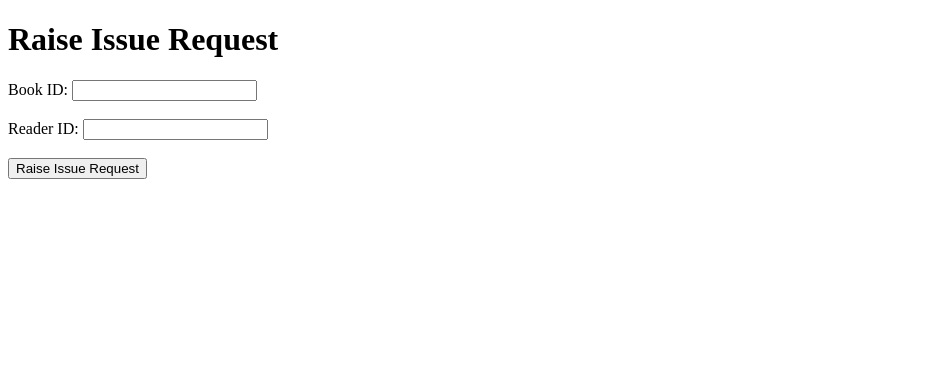
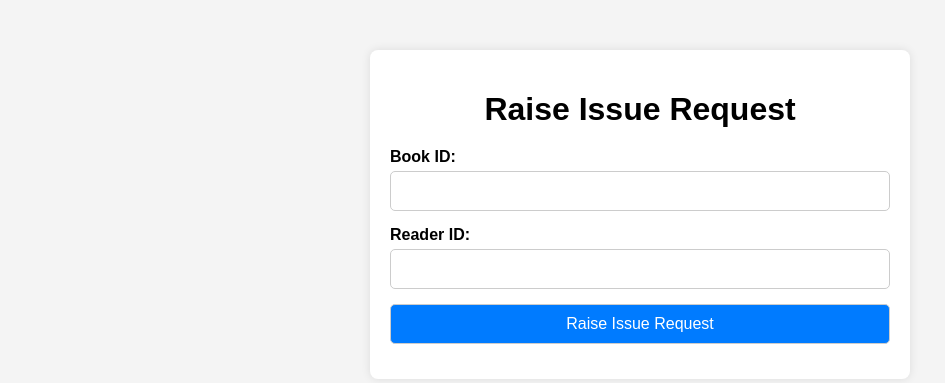
Before and after one commit to Yashika-Developer/library-golang, a plain HTML site: page golangL2/raise.html in a window 1280 px wide. Shown: the whole page, without its empty margins (0-945 px from the left). Drawn offline with Linux system fonts and the light colour scheme.

Commit message:
Update raise.html

```diff
--- a/golangL2/raise.html
+++ b/golangL2/raise.html
@@ -5,45 +5,105 @@
     <meta name="viewport" content="width=device-width, initial-scale=1.0">
     <title>Raise Issue Request</title>
     <style>
-        /* Add your CSS styles here */
+        body {
+            font-family: Arial, sans-serif;
+            background-color: #f4f4f4;
+            margin: 0;
+            padding: 0;
+        }
+
+        .container {
+            max-width: 500px;
+            margin: 50px auto;
+            padding: 20px;
+            background-color: #fff;
+            border-radius: 8px;
+            box-shadow: 0 0 10px rgba(0, 0, 0, 0.1);
+        }
+
+        h1 {
+            text-align: center;
+            margin-bottom: 20px;
+        }
+
+        form {
+            display: flex;
+            flex-direction: column;
+        }
+
+        label {
+            font-weight: bold;
+            margin-bottom: 5px;
+        }
+
+        input[type="text"],
+        input[type="number"],
+        button {
+            padding: 10px;
+            margin-bottom: 15px;
+            border: 1px solid #ccc;
+            border-radius: 5px;
+            font-size: 16px;
+            transition: border-color 0.3s ease;
+        }
+
+        input[type="text"]:focus,
+        input[type="number"]:focus {
+            outline: none;
+            border-color: #007bff;
+        }
+
+        button {
+            background-color: #007bff;
+            color: #fff;
+            cursor: pointer;
+            transition: background-color 0.3s ease;
+        }
+
+        button:hover {
+            background-color: #0056b3;
+        }
     </style>
 </head>
 <body>
-    <h1>Raise Issue Request</h1>
-    <form id="raiseIssueForm">
-        <label for="bookID">Book ID:</label>
-        <input type="text" id="bookID" name="bookID"><br><br>
-        <label for="readerID">Reader ID:</label>
-        <input type="text" id="readerID" name="readerID"><br><br>
-        <button type="submit">Raise Issue Request</button>
-    </form>
+    <div class="container">
+        <h1>Raise Issue Request</h1>
+        <form id="raiseIssueForm">
+            <label for="bookID">Book ID:</label>
+            <input type="text" id="bookID" name="bookID" required>
+
+            <label for="readerID">Reader ID:</label>
+            <input type="number" id="readerID" name="readerID" required>
+
+            <button type="button" onclick="raiseIssueRequest()">Raise Issue Request</button>
+        </form>
+    </div>
 
     <script>
-        document.getElementById("raiseIssueForm").addEventListener("submit", function(event) {
-            event.preventDefault();
-            raiseIssueRequest();
-        });
-
         function raiseIssueRequest() {
             var bookID = document.getElementById("bookID").value;
             var readerID = document.getElementById("readerID").value;
 
             var data = {
                 book_id: bookID,
-                reader_id: readerID
+                reader_id: parseInt(readerID) // Convert reader ID to integer
             };
 
-            fetch('http://localhost:8080/raise-issue-request', {
+            fetch('http://localhost:8080/raise-issue', {
                 method: 'POST',
                 headers: {
                     'Content-Type': 'application/json',
                 },
                 body: JSON.stringify(data),
             })
-            .then(response => response.json())
+            .then(response => {
+                if (!response.ok) {
+                    throw new Error('Network response was not ok');
+                }
+                return response.json();
+            })
             .then(data => {
                 alert(data.message);
-                // You can add code here to handle the response, such as displaying a success message or redirecting the user
             })
             .catch((error) => {
                 console.error('Error:', error);
```
